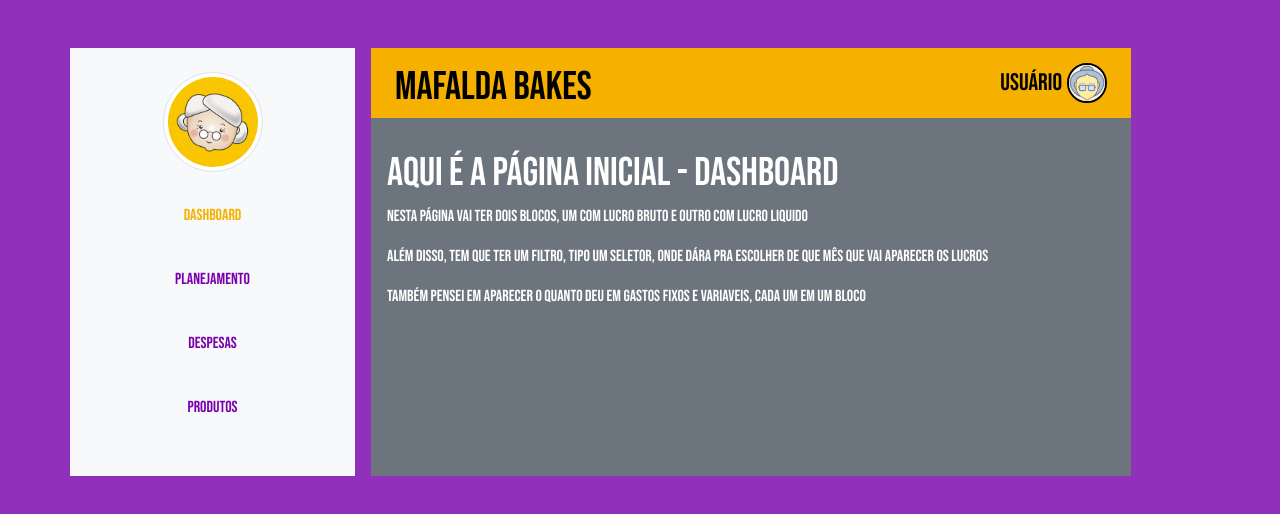
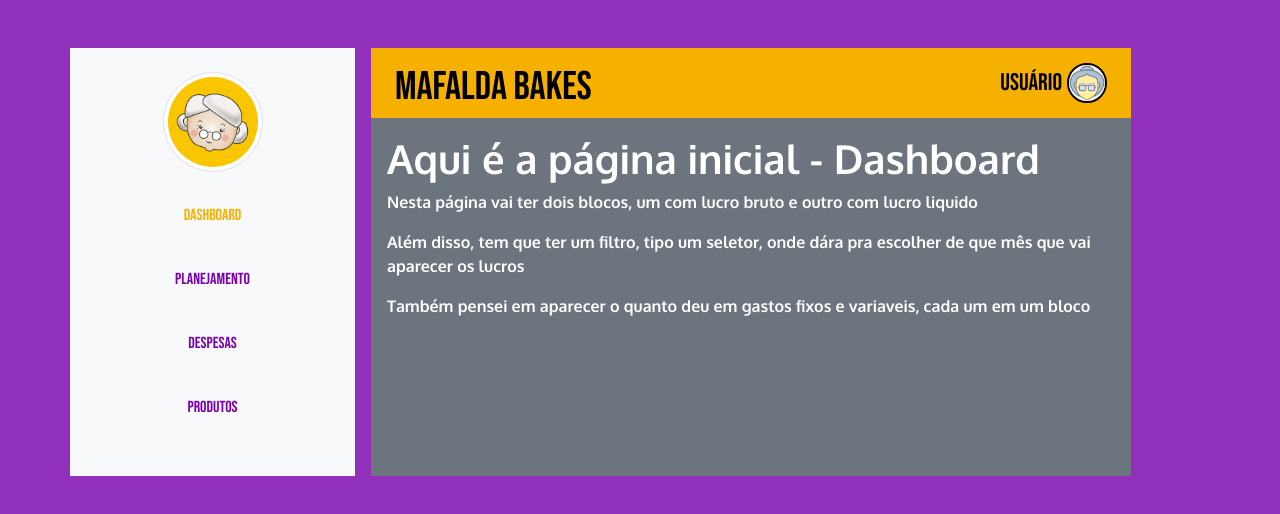
Before and after one commit to MontanoZ/mafaldabakes, a Vue app in the folder Delícias da Vovó/: page / in a window 1280 px wide. Shown: the top 514 px of the page. Built offline with nearby package versions, Linux system fonts and the light colour scheme.

Commit message:
Fonte auxiliar add, correção no tam das imagens

```diff
--- a/Delícias da Vovó/src/components/Header.vue
+++ b/Delícias da Vovó/src/components/Header.vue
@@ -32,7 +32,6 @@
         color: black;
         text-decoration: none;
         background-color: #f5b000;
-        margin-bottom: 15px;
     }
 
     .user{
--- a/Delícias da Vovó/src/views/Dashboard.vue
+++ b/Delícias da Vovó/src/views/Dashboard.vue
@@ -26,7 +26,10 @@ export default{
 }
 </script>
 
-<style>
+<style scoped>
 
+  main{
+    font-family: 'Oxygen', sans-serif;
+  }
 
 </style>
--- a/Delícias da Vovó/src/views/Despesas.vue
+++ b/Delícias da Vovó/src/views/Despesas.vue
@@ -84,4 +84,8 @@
 
 <style scoped>
 
+    div{
+        font-family: 'Oxygen', sans-serif;
+    }
+
 </style>
--- a/Delícias da Vovó/src/views/Planejamento.vue
+++ b/Delícias da Vovó/src/views/Planejamento.vue
@@ -1,5 +1,7 @@
 <template>
-    <h1>Aqui é a página de Planejamento</h1>
+    <div>
+        <h1>Aqui é a página de Planejamento</h1>
+    </div>
 </template>
 
 <script>
@@ -8,6 +10,10 @@ export default{
 }
 </script>
 
-<style>
+<style scoped>
+
+    div{
+        font-family: 'Oxygen', sans-serif;
+    }
 
 </style>
--- a/Delícias da Vovó/src/views/Produtos.vue
+++ b/Delícias da Vovó/src/views/Produtos.vue
@@ -13,6 +13,10 @@ export default{
 </script>
 
 
-<style>
+<style scoped>
+
+    div{
+        font-family: 'Oxygen', sans-serif;
+    }
 
 </style>
```
